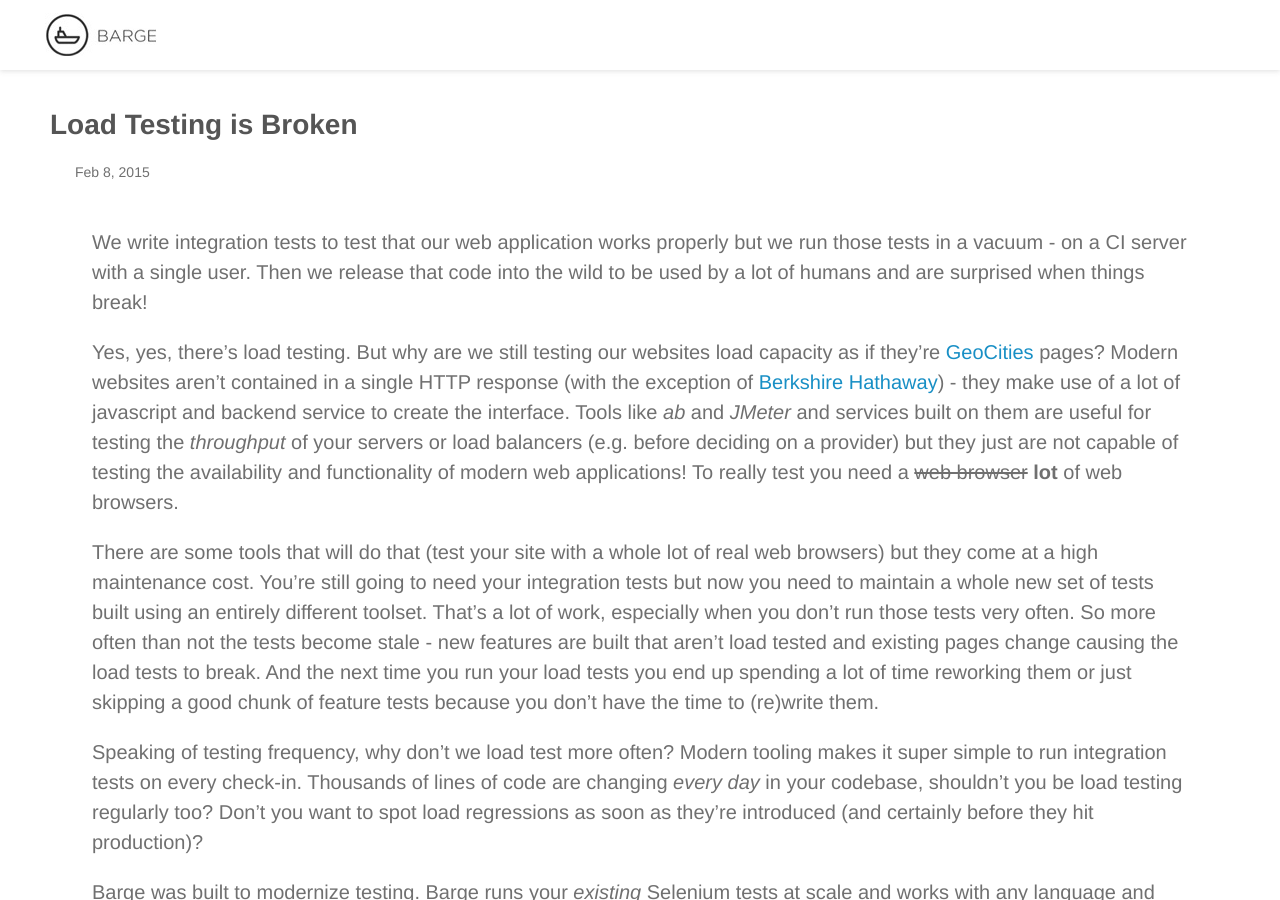
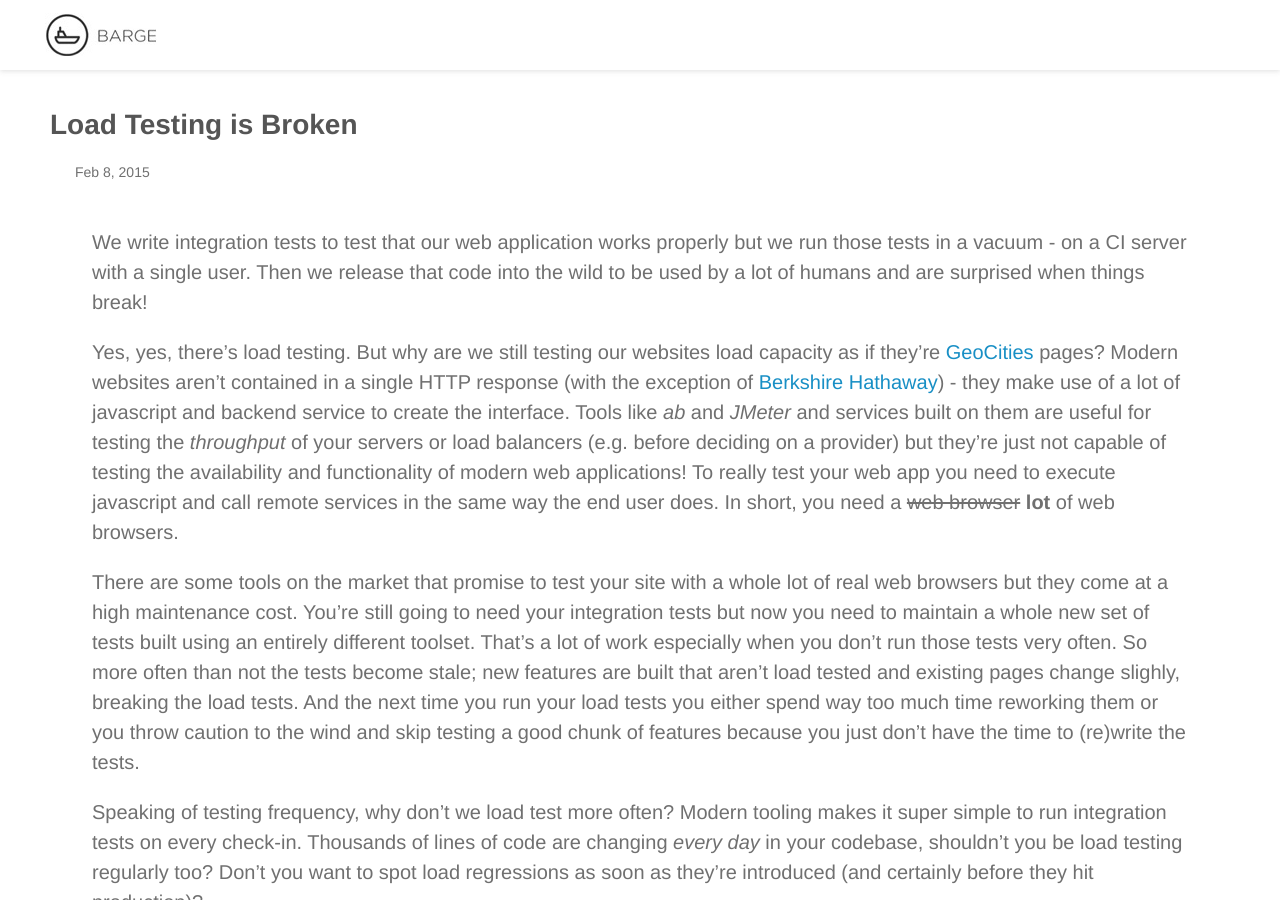
Before and after one commit to bargeapp/bargeapp.github.io, a Jekyll site: the page built from _posts/2015-02-08-load-testing-is-broken.md, in a window 1280 px wide and 900 px high. Built offline with Jekyll 4.4.1, drawn with Linux system fonts in a browser that asks for light colours; nearby versions of some CDN libraries; some web fonts are replaced; comment, search, counter and statistics services are not loaded.

Commit message:
slight edit to load testing is broken

```diff
--- a/_posts/2015-02-08-load-testing-is-broken.md
+++ b/_posts/2015-02-08-load-testing-is-broken.md
@@ -8,9 +8,9 @@ author: noah
 
 We write integration tests to test that our web application works properly but we run those tests in a vacuum - on a CI server with a single user. Then we release that code into the wild to be used by a lot of humans and are surprised when things break!
 
-Yes, yes, there's load testing. But why are we still testing our websites load capacity as if they're [GeoCities](http://en.wikipedia.org/wiki/GeoCities) pages? Modern websites aren't contained in a single HTTP response (with the exception of [Berkshire Hathaway](http://www.berkshirehathaway.com/)) - they make use of a lot of javascript and backend service to create the interface. Tools like *ab* and *JMeter* and services built on them are useful for testing the *throughput* of your servers or load balancers (e.g. before deciding on a provider) but they just are not capable of testing the availability and functionality of modern web applications! To really test you need a <strike>web browser</strike> **lot** of web browsers.
+Yes, yes, there's load testing. But why are we still testing our websites load capacity as if they're [GeoCities](http://en.wikipedia.org/wiki/GeoCities) pages? Modern websites aren't contained in a single HTTP response (with the exception of [Berkshire Hathaway](http://www.berkshirehathaway.com/)) - they make use of a lot of javascript and backend service to create the interface. Tools like *ab* and *JMeter* and services built on them are useful for testing the *throughput* of your servers or load balancers (e.g. before deciding on a provider) but they're just not capable of testing the availability and functionality of modern web applications! To really test your web app you need to execute javascript and call remote services in the same way the end user does. In short, you need a <strike>web browser</strike> **lot** of web browsers.
 
-There are some tools that will do that (test your site with a whole lot of real web browsers) but they come at a high maintenance cost. You're still going to need your integration tests but now you need to maintain a whole new set of tests built using an entirely different toolset. That's a lot of work, especially when you don't run those tests very often. So more often than not the tests become stale - new features are built that aren't load tested and existing pages change causing the load tests to break. And the next time you run your load tests you end up spending a lot of time reworking them or just skipping a good chunk of feature tests because you don't have the time to (re)write them.
+There are some tools on the market that promise to test your site with a whole lot of real web browsers but they come at a high maintenance cost. You're still going to need your integration tests but now you need to maintain a whole new set of tests built using an entirely different toolset. That's a lot of work especially when you don't run those tests very often. So more often than not the tests become stale; new features are built that aren't load tested and existing pages change slighly, breaking the load tests. And the next time you run your load tests you either spend way too much time reworking them or you throw caution to the wind and skip testing a good chunk of features because you just don't have the time to (re)write the tests.
 
 Speaking of testing frequency, why don't we load test more often? Modern tooling makes it super simple to run integration tests on every check-in. Thousands of lines of code are changing *every day* in your codebase, shouldn't you be load testing regularly too? Don't you want to spot load regressions as soon as they're introduced (and certainly before they hit production)?
 
```
